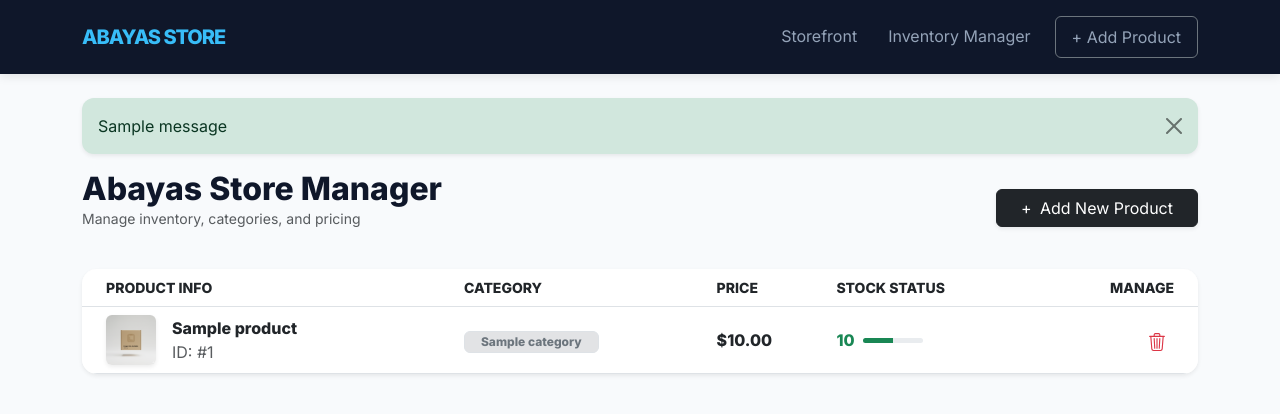
After one commit to Abhayashrestha/super_pos, a Flask app: template templates/admin.html in a window 1280 px wide. The commit adds this page. Shown: the top 414 px of the page. Run offline with Flask 3, Linux system fonts and the light colour scheme; the template is opened without the code that fills it: most values are stand-ins (such as "Sample title", 1, 10 or a date in 2020); one stand-in notice (Sample message) is shown.

Commit message:
ui overhaul

```diff
--- /dev/null
+++ b/templates/admin.html
@@ -0,0 +1,109 @@
+{% extends "base.html" %}
+
+{% block content %}
+<div class="d-flex justify-content-between align-items-center mb-4">
+    <div>
+        <h2 class="fw-bold mb-0">Abayas Store Manager</h2>
+        <p class="text-muted small">Manage inventory, categories, and pricing</p>
+    </div>
+    <button type="button" class="btn btn-dark shadow-sm px-4" data-bs-toggle="modal" data-bs-target="#addProductModal">
+        <span class="me-1">+</span> Add New Product
+    </button>
+</div>
+
+<div class="card shadow-sm border-0" style="border-radius: 15px; overflow: hidden;">
+    <div class="table-responsive">
+        <table class="table table-hover align-middle mb-0">
+            <thead class="bg-light text-muted small text-uppercase">
+                <tr>
+                    <th class="ps-4">Product Info</th>
+                    <th>Category</th>
+                    <th>Price</th>
+                    <th>Stock Status</th>
+                    <th class="text-end pe-4">Manage</th>
+                </tr>
+            </thead>
+            <tbody>
+                {% for product in products %}
+                <tr>
+                    <td class="ps-4">
+                        <div class="d-flex align-items-center">
+                            <img src="{{ url_for('static', filename='uploads/' + (product.image_path if product.image_path else 'default.jpg')) }}"
+                                 class="rounded shadow-sm me-3" style="width: 50px; height: 50px; object-fit: cover;">
+                            <div>
+                                <div class="fw-bold">{{ product.name }}</div>
+                                <div class="text-muted extra-small">ID: #{{ product.product_id }}</div>
+                            </div>
+                        </div>
+                    </td>
+                    <td><span class="badge bg-secondary-subtle text-secondary border px-3">{{ product.category }}</span></td>
+                    <td class="fw-bold text-dark">${{ "%.2f"|format(product.price) }}</td>
+                    <td>
+                        <div class="d-flex align-items-center">
+                            <span class="fw-bold {{ 'text-danger' if product.quantity < 5 else 'text-success' }} me-2">
+                                {{ product.quantity }}
+                            </span>
+                            <div class="progress flex-grow-1" style="height: 5px; max-width: 60px;">
+                                <div class="progress-bar {{ 'bg-danger' if product.quantity < 5 else 'bg-success' }}"
+                                     style="width: {{ (product.quantity / 20 * 100) if product.quantity < 20 else 100 }}%"></div>
+                            </div>
+                        </div>
+                    </td>
+                    <td class="text-end pe-4">
+                        <form action="{{ url_for('delete_product', p_id=product.product_id) }}" method="POST" class="d-inline">
+                            <button type="submit" class="btn btn-outline-danger btn-sm border-0"
+                                    onclick="return confirm('Confirm deletion of {{ product.name }}?')">
+                                <svg xmlns="http://www.w3.org/2000/svg" width="18" height="18" fill="currentColor" class="bi bi-trash3" viewBox="0 0 16 16">
+                                    <path d="M6.5 1h3a.5.5 0 0 1 .5.5v1H6v-1a.5.5 0 0 1 .5-.5M11 2.5v-1A1.5 1.5 0 0 0 9.5 0h-3A1.5 1.5 0 0 0 5 1.5v1H1.5a.5.5 0 0 0 0 1h.538l.853 10.66A2 2 0 0 0 4.885 16h6.23a2 2 0 0 0 1.994-1.84l.853-10.66h.538a.5.5 0 0 0 0-1zm1.958 1-.846 10.58a1 1 0 0 1-.997.92h-6.23a1 1 0 0 1-.997-.92L3.042 3.5zm-7.487 1a.5.5 0 0 1 .528.47l.5 8.5a.5.5 0 0 1-.998.06L5 5.03a.5.5 0 0 1 .47-.53Zm5.058 0a.5.5 0 0 1 .47.53l-.5 8.5a.5.5 0 1 1-.998-.06l.5-8.5a.5.5 0 0 1 .528-.47M8 4.5a.5.5 0 0 1 .5.5v8.5a.5.5 0 0 1-1 0V5a.5.5 0 0 1 .5-.5"/>
+                                </svg>
+                            </button>
+                        </form>
+                    </td>
+                </tr>
+                {% endfor %}
+            </tbody>
+        </table>
+    </div>
+</div>
+
+<div class="modal fade" id="addProductModal" tabindex="-1" aria-hidden="true">
+    <div class="modal-dialog modal-dialog-centered">
+        <div class="modal-content border-0 shadow-lg" style="border-radius: 20px;">
+            <div class="modal-header border-0 pb-0 pt-4 px-4">
+                <h4 class="fw-bold">Add New Abaya</h4>
+                <button type="button" class="btn-close" data-bs-dismiss="modal" aria-label="Close"></button>
+            </div>
+            <form action="/add-product" method="POST" enctype="multipart/form-data">
+                <div class="modal-body p-4">
+                    <div class="mb-3">
+                        <label class="form-label small fw-bold text-uppercase text-muted">Abaya Name</label>
+                        <input type="text" name="p_name" class="form-control bg-light border-0" required placeholder="Luxury Crepe Abaya">
+                    </div>
+                    <div class="row">
+                        <div class="col-6 mb-3">
+                            <label class="form-label small fw-bold text-uppercase text-muted">Price ($)</label>
+                            <input type="number" step="0.01" name="p_price" class="form-control bg-light border-0" required>
+                        </div>
+                        <div class="col-6 mb-3">
+                            <label class="form-label small fw-bold text-uppercase text-muted">Initial Stock</label>
+                            <input type="number" name="p_qty" class="form-control bg-light border-0" required>
+                        </div>
+                    </div>
+                    <div class="mb-3">
+                        <label class="form-label small fw-bold text-uppercase text-muted">Category</label>
+                        <input type="text" name="p_category" class="form-control bg-light border-0" required placeholder="Ramadan Specials">
+                    </div>
+                    <div class="mb-2">
+                        <label class="form-label small fw-bold text-uppercase text-muted">Product Image</label>
+                        <input type="file" name="p_image" class="form-control bg-light border-0" accept="image/*">
+                    </div>
+                </div>
+                <div class="modal-footer border-0 p-4 pt-0">
+                    <button type="button" class="btn btn-light text-muted fw-bold" data-bs-dismiss="modal">Discard</button>
+                    <button type="submit" class="btn btn-dark px-4 fw-bold shadow-sm">Confirm Addition</button>
+                </div>
+            </form>
+        </div>
+    </div>
+</div>
+{% endblock %}
--- a/templates/base.html
+++ b/templates/base.html
@@ -3,97 +3,50 @@
 <head>
     <meta charset="UTF-8">
     <meta name="viewport" content="width=device-width, initial-scale=1.0">
-    <title>AI Inventory System</title>
+    <title>Abayas Store - AI POS</title>
+    <link href="https://cdn.jsdelivr.net/npm/bootstrap@5.3.0/dist/css/bootstrap.min.css" rel="stylesheet">
+    <link href="https://fonts.googleapis.com/css2?family=Inter:wght@400;600;800&display=swap" rel="stylesheet">
     <style>
-        /* Modern Reset & Base Styles */
-        body {
-            font-family: 'Inter', 'Segoe UI', system-ui, sans-serif;
-            margin: 0;
-            background-color: #f8fafc;
-            color: #1e293b;
-            line-height: 1.5;
-        }
-
-        /* Navigation Bar */
-        nav {
-            background-color: #0f172a;
-            padding: 1rem 5%;
-            display: flex;
-            justify-content: space-between;
-            align-items: center;
-            color: white;
-        }
-
-        nav a {
-            color: #94a3b8;
-            text-decoration: none;
-            margin-left: 20px;
-            font-weight: 500;
-            transition: all 0.2s ease;
-        }
-
-        nav a:hover {
-            color: #f8fafc;
-        }
-
-        .logo {
-            font-size: 1.25rem;
-            font-weight: 800;
-            letter-spacing: -0.5px;
-            color: #38bdf8;
-        }
-
-        /* Content Container */
-        .container {
-            max-width: 1000px;
-            margin: 2rem auto;
-            padding: 0 20px;
-        }
-
-        /* Flash Messages */
-        .alert {
-            padding: 1rem 1.25rem;
-            margin-bottom: 1.5rem;
-            border-radius: 8px;
-            border: 1px solid transparent;
-            font-weight: 500;
-        }
-
-        /* Success looks green/blue, Error looks red */
-        .alert-success {
-            background-color: #f0fdf4;
-            color: #166534;
-            border-color: #bbf7d0;
-        }
-        .alert-error, .alert-danger {
-            background-color: #fef2f2;
-            color: #991b1b;
-            border-color: #fecaca;
-        }
+        body { font-family: 'Inter', sans-serif; background-color: #f8fafc; color: #0f172a; }
+        .navbar { background-color: #0f172a !important; box-shadow: 0 2px 10px rgba(0,0,0,0.1); }
+        .logo { font-weight: 800; letter-spacing: -1px; color: #38bdf8 !important; text-transform: uppercase; }
+        .nav-link { color: #94a3b8 !important; font-weight: 500; transition: 0.3s; margin-left: 15px; }
+        .nav-link:hover { color: #38bdf8 !important; }
+        .active-nav { color: #fff !important; }
+        .alert { border-radius: 12px; border: none; shadow: 0 4px 6px rgba(0,0,0,0.05); }
     </style>
 </head>
 <body>
-
-    <nav>
-        <div class="logo">MAGNUM OPUS AI</div>
-        <div>
-            <a href="/">Storefront</a>
-            <a href="/add-product">Add Product</a>
-            <a href="/insights">Insights</a>
+    <nav class="navbar navbar-expand-lg navbar-dark py-3">
+        <div class="container">
+            <a class="navbar-brand logo" href="/">Abayas Store</a>
+            <button class="navbar-toggler" type="button" data-bs-toggle="collapse" data-bs-target="#navbarNav">
+                <span class="navbar-toggler-icon"></span>
+            </button>
+            <div class="collapse navbar-collapse" id="navbarNav">
+                <div class="navbar-nav ms-auto">
+                    <a class="nav-link" href="/">Storefront</a>
+                    <a class="nav-link" href="/admin">Inventory Manager</a>
+                    <a class="nav-link text-white border border-secondary rounded px-3 ms-lg-3" href="/add-product">+ Add Product</a>
+                </div>
+            </div>
         </div>
     </nav>
 
-    <div class="container">
+    <div class="container mt-4">
         {% with messages = get_flashed_messages(with_categories=true) %}
           {% if messages %}
             {% for category, message in messages %}
-              <div class="alert alert-{{ category }}">{{ message }}</div>
+              <div class="alert alert-{{ 'success' if category == 'success' else 'danger' }} alert-dismissible fade show shadow-sm">
+                {{ message }}
+                <button type="button" class="btn-close" data-bs-dismiss="alert"></button>
+              </div>
             {% endfor %}
           {% endif %}
         {% endwith %}
 
         {% block content %}{% endblock %}
     </div>
-
+    <script src="https://cdn.jsdelivr.net/npm/bootstrap@5.3.0/dist/js/bootstrap.bundle.min.js"></script>
 </body>
 </html>
```
Also changed, not shown: templates/add_product.html (+26 -28 lines), templates/receipt.html (+21 -32 lines), templates/storefront.html (+15 -48 lines).
